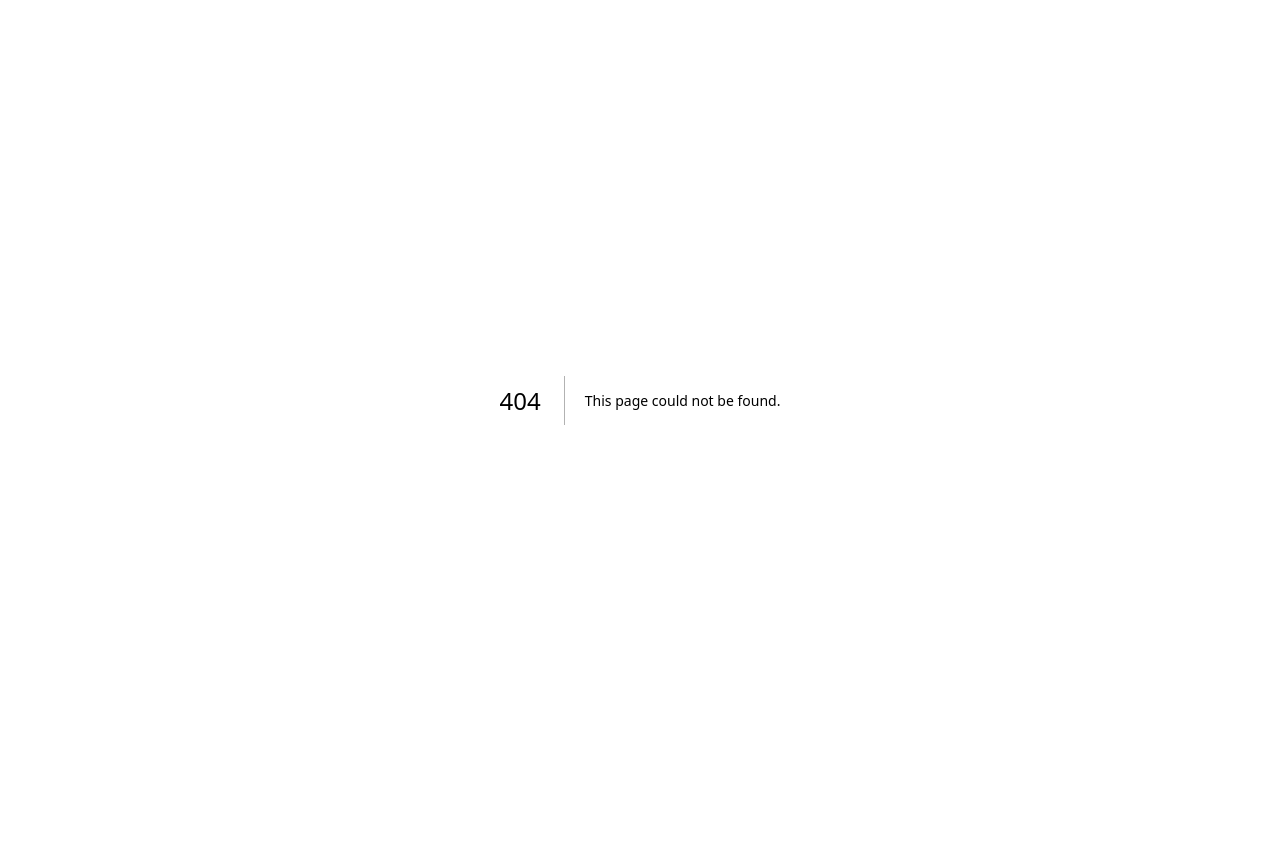
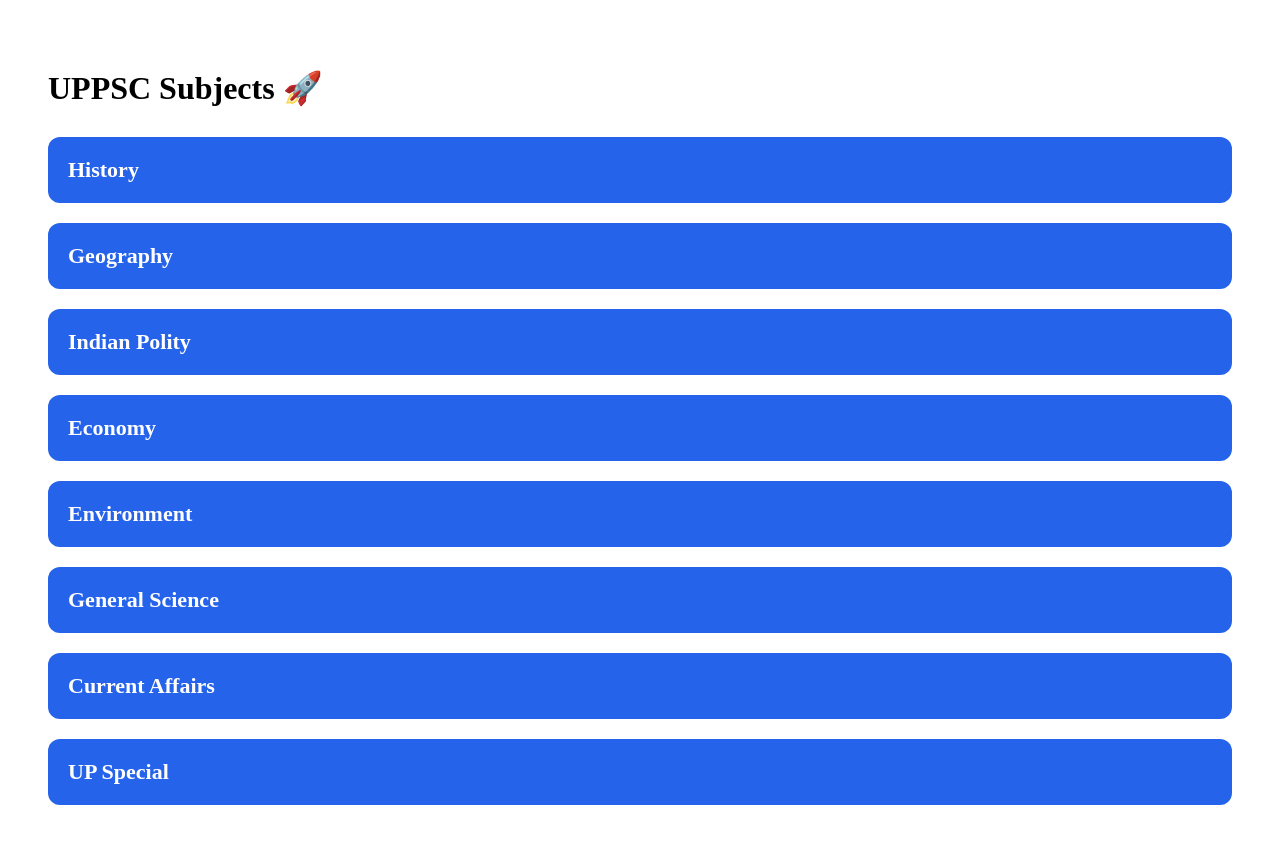
Before and after one commit to lakshyacivilservices/lakshyaquizacademy-2027, a Next.js app: page /quiz/uppsc in a window 1280 px wide. Before the commit this address had no page. Shown: the top 844 px of the page. Before the commit the page ends 800 px from the top, so only its background shows below. Built offline with nearby package versions, Linux system fonts and the light colour scheme.

Commit message:
Create page.tsx

```diff
--- /dev/null
+++ b/app/quiz/uppsc/page.tsx
@@ -0,0 +1,42 @@
+const subjects = [
+  "History",
+  "Geography",
+  "Indian Polity",
+  "Economy",
+  "Environment",
+  "General Science",
+  "Current Affairs",
+  "UP Special",
+];
+
+export default function Page() {
+  return (
+    <main style={{ padding: "40px" }}>
+      <h1>UPPSC Subjects 🚀</h1>
+
+      <div
+        style={{
+          display: "grid",
+          gap: "20px",
+          marginTop: "30px",
+        }}
+      >
+        {subjects.map((subject, index) => (
+          <div
+            key={index}
+            style={{
+              background: "#2563eb",
+              color: "white",
+              padding: "20px",
+              borderRadius: "12px",
+              fontSize: "22px",
+              fontWeight: "bold",
+            }}
+          >
+            {subject}
+          </div>
+        ))}
+      </div>
+    </main>
+  );
+}
```
